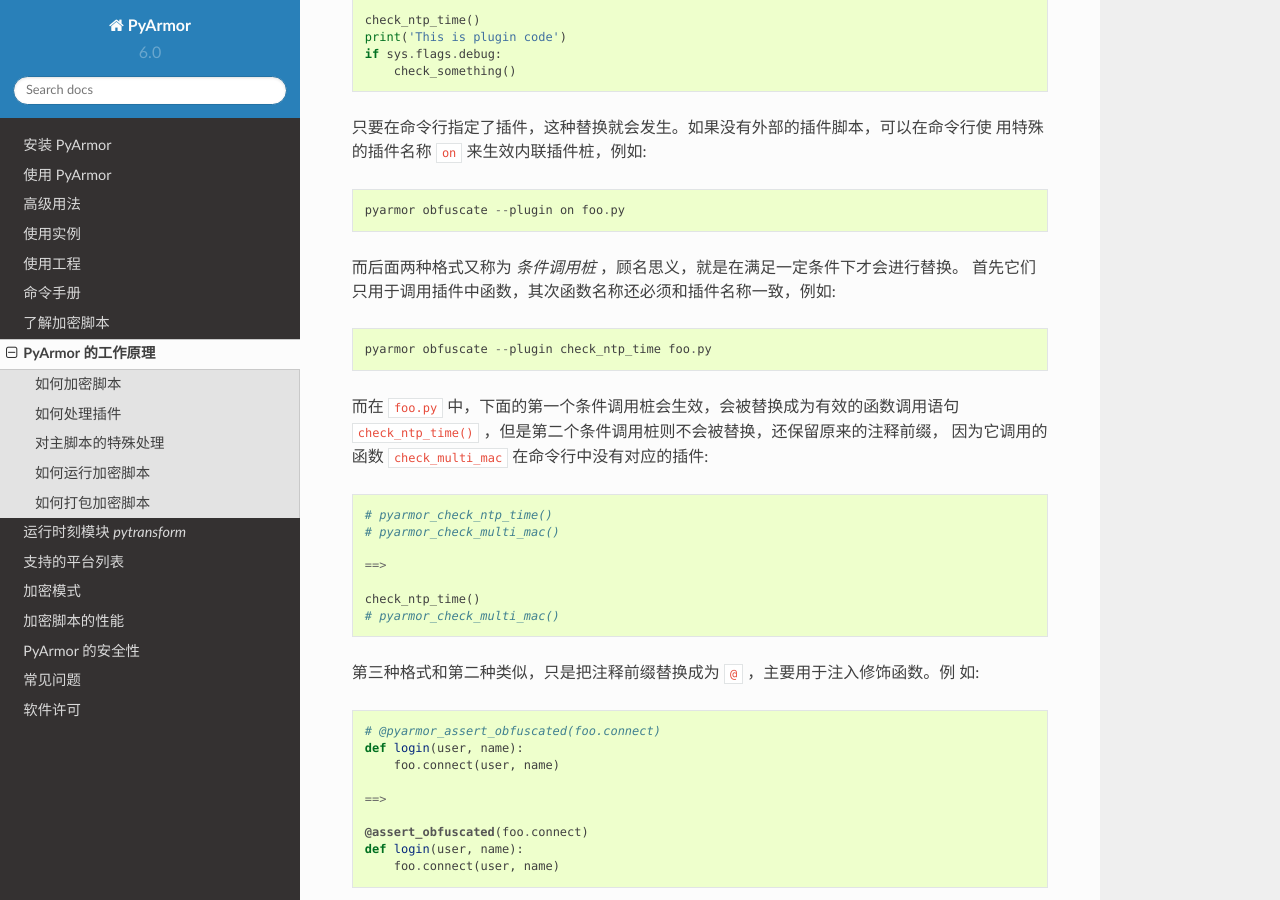
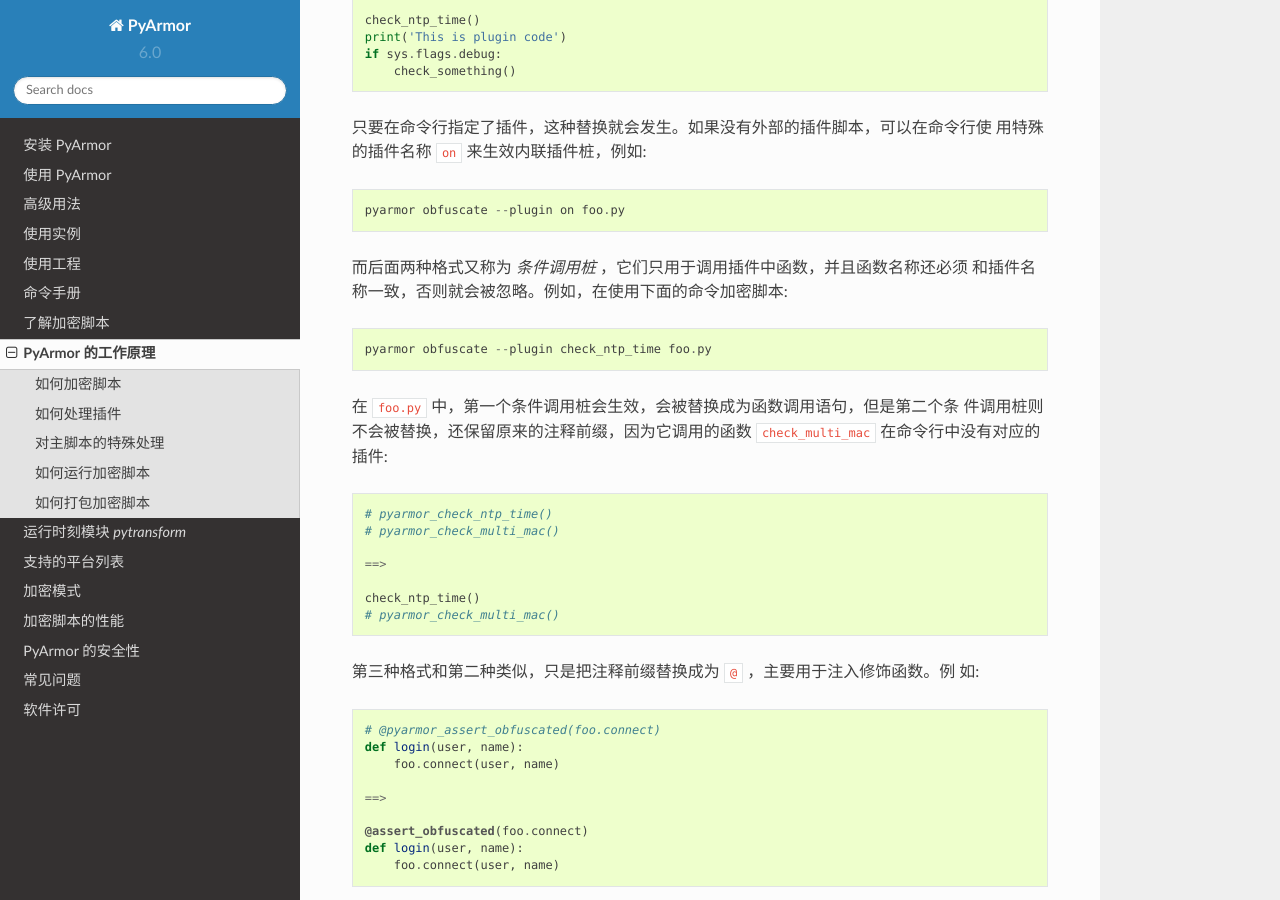
Before and after one commit to dashingsoft/pyarmor-docs-zh, a Sphinx documentation site: the page built from docs/how-to-do.rst, in a window 1280 px wide and 900 px high, scrolled down 3243 px. Built offline with Sphinx 7.4.7 and the Read the Docs theme 2.0.0, drawn with Linux system fonts in a browser that asks for light colours.

Commit message:
Refine plugin doc

```diff
--- a/docs/how-to-do.rst
+++ b/docs/how-to-do.rst
@@ -156,14 +156,14 @@
 
     pyarmor obfuscate --plugin on foo.py
 
-而后面两种格式又称为 `条件调用桩` ，顾名思义，就是在满足一定条件下才会进行替换。
-首先它们只用于调用插件中函数，其次函数名称还必须和插件名称一致，例如::
+而后面两种格式又称为 `条件调用桩` ，它们只用于调用插件中函数，并且函数名称还必须
+和插件名称一致，否则就会被忽略。例如，在使用下面的命令加密脚本::
 
     pyarmor obfuscate --plugin check_ntp_time foo.py
 
-而在 ``foo.py`` 中，下面的第一个条件调用桩会生效，会被替换成为有效的函数调用语句
-``check_ntp_time()`` ，但是第二个条件调用桩则不会被替换，还保留原来的注释前缀，
-因为它调用的函数 ``check_multi_mac`` 在命令行中没有对应的插件::
+在 ``foo.py`` 中，第一个条件调用桩会生效，会被替换成为函数调用语句，但是第二个条
+件调用桩则不会被替换，还保留原来的注释前缀，因为它调用的函数 ``check_multi_mac``
+在命令行中没有对应的插件::
 
     # pyarmor_check_ntp_time()
     # pyarmor_check_multi_mac()
```
